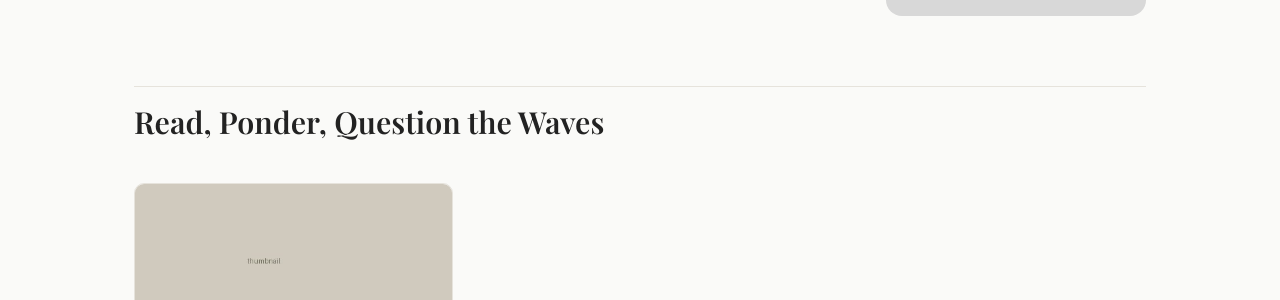
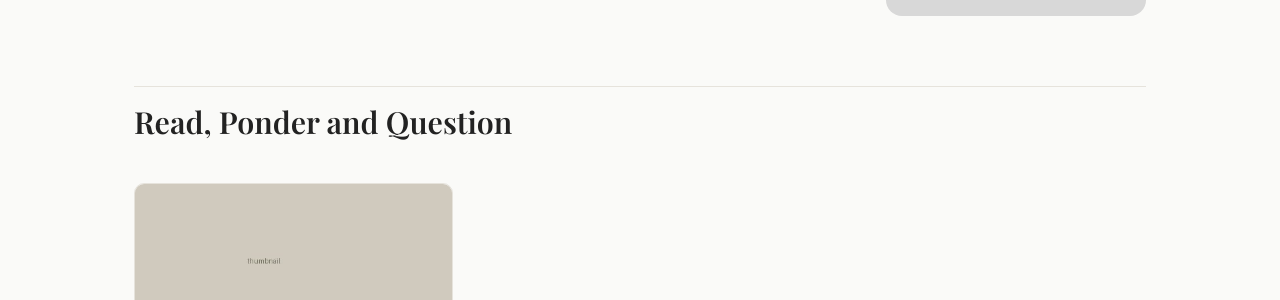
Before and after one commit to riyanagar5/seichewavesbyriya, a Jekyll site: the page built from index.md, in a window 1280 px wide. Shown: the part 511-811 px from the top of the page. Built offline with Jekyll 4.4.1, drawn with Linux system fonts in a browser that asks for light colours; some web fonts are replaced.

Commit message:
Update index.md

```diff
--- a/index.md
+++ b/index.md
@@ -16,7 +16,7 @@ title: Home
   </div>
 </section>
 
-<h2 class="section-title">Read, Ponder, Question the Waves</h2>
+<h2 class="section-title">Read, Ponder and Question </h2>
 
 {% assign featured = "" | split: "" %}
 {% assign featured = featured | concat: site.essays %}
```
